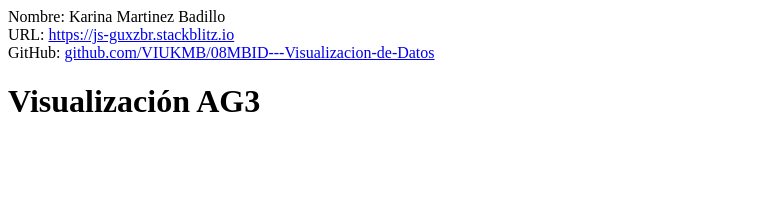
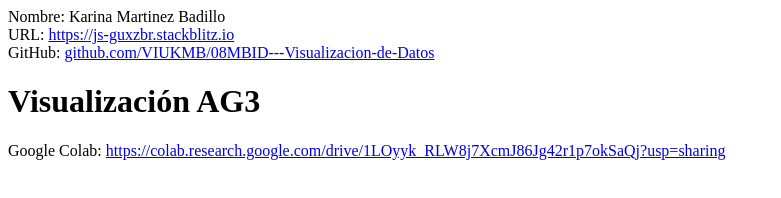
Before and after one commit to VIUKMB/AG3, a website: page index.html in a window 1280 px wide. Shown: the whole page, without its empty margins (0-781 px from the left). Drawn offline with Linux system fonts and the light colour scheme.

Commit message:
1 file modified

```diff
--- a/index.html
+++ b/index.html
@@ -21,3 +21,6 @@
   </a>
   <br />
  <h1> Visualización AG3 </h1>
+
+ Google Colab: <a href="https://colab.research.google.com/drive/1LOyyk_RLW8j7XcmJ86Jg42r1p7okSaQj?usp=sharing"
+ target="_blank">https://colab.research.google.com/drive/1LOyyk_RLW8j7XcmJ86Jg42r1p7okSaQj?usp=sharing </a>
```
